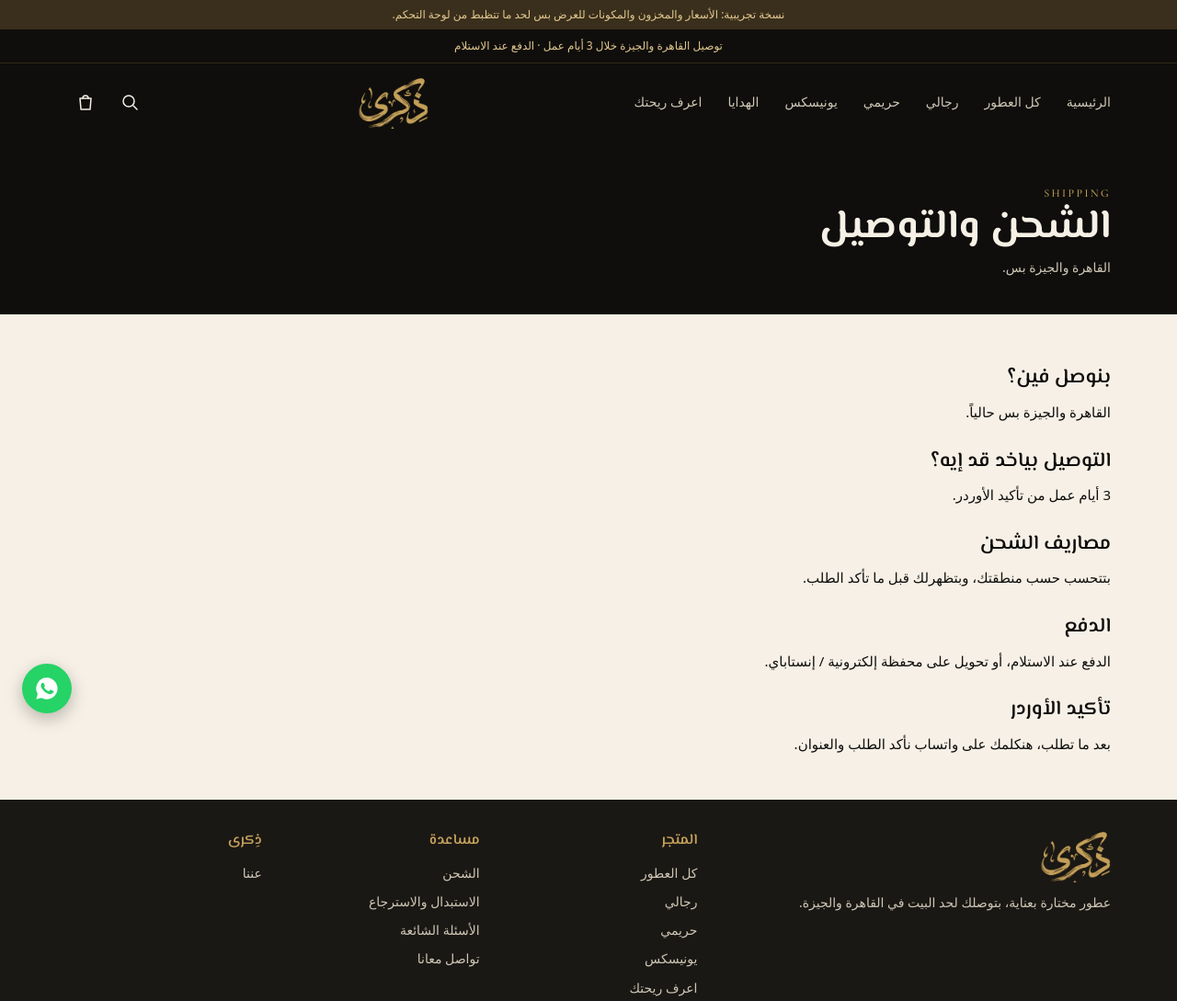
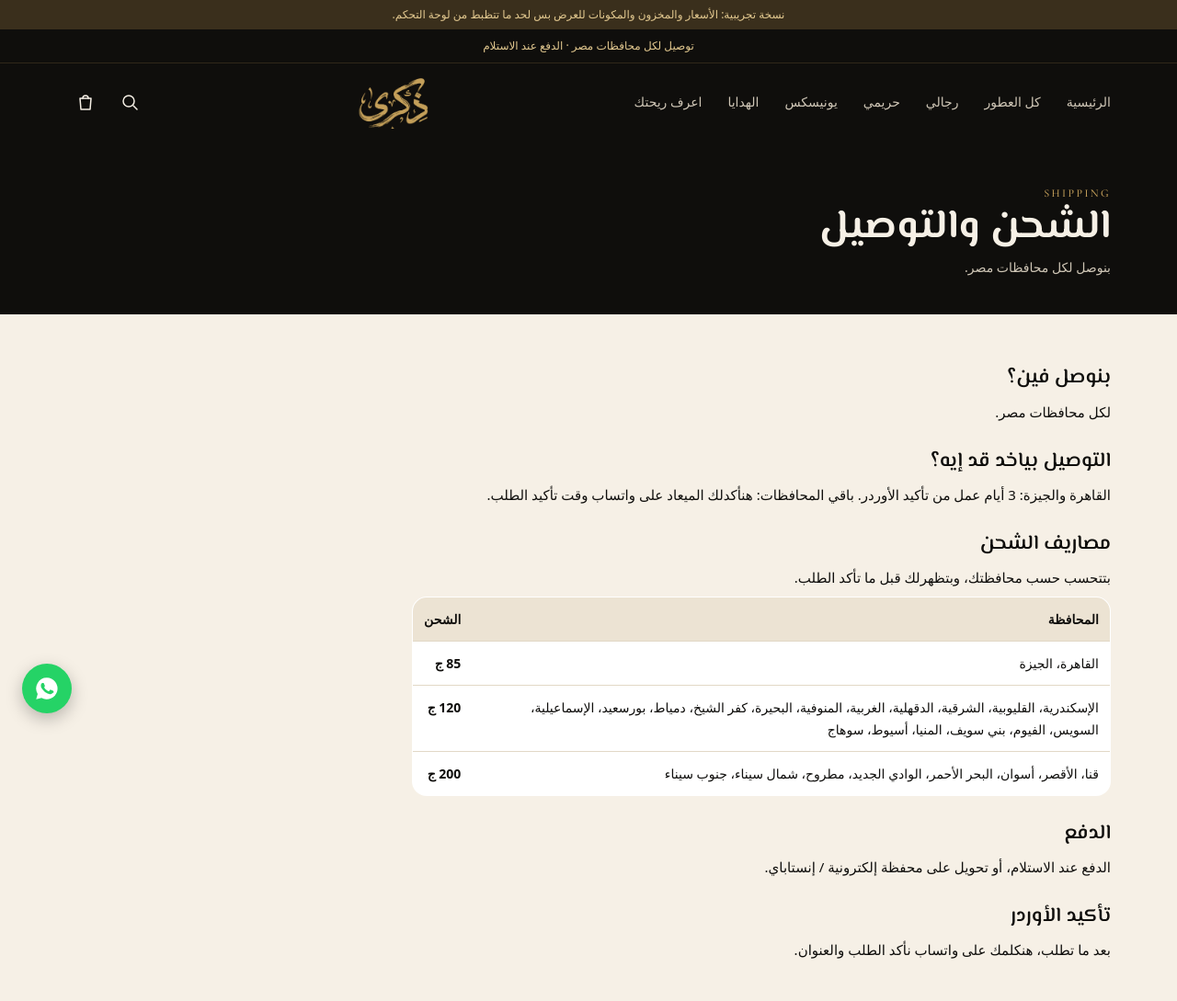
Before and after one commit to ZiadZakaria-creator/zikra, a plain HTML site: page shipping.html in a window 1280 px wide. Shown: the top 1089 px of the page at 92% size. Drawn offline with nearby package versions, Linux system fonts and the light colour scheme; a web font is replaced by a local one.

Commit message:
Nationwide delivery priced per governorate
- 27 governorates: Cairo/Giza 85, far governorates 200, others 120 (editable later in admin)
- Checkout picks the governorate (fee shown) and takes the area as free text
- Delivery time: 3 working days for Cairo/Giza, confirmed on WhatsApp elsewhere
- Shipping page fee table; all 'Cairo & Giza only' wording updated

Co-Authored-By: Claude Opus 5.5 <noreply@anthropic.com>
Claude-Session: https://claude.ai/code/session_014uRWex7aubegHMAgB8FkA4

```diff
--- a/assets/css/main.css
+++ b/assets/css/main.css
@@ -401,3 +401,7 @@ fieldset.co-box{border:1px solid var(--line);margin:0;min-width:0}
   .co-summary{position:sticky;top:100px}
   .field-row{grid-template-columns:1fr 1fr}
 }
+.ship-table{width:100%;border-collapse:collapse;background:var(--white);border:1px solid var(--line);border-radius:var(--r);overflow:hidden;font-size:14px}
+.ship-table th,.ship-table td{padding:12px;border-bottom:1px solid var(--line);text-align:right;vertical-align:top}
+.ship-table th{background:var(--cream-2);font-weight:600}
+.ship-table td:last-child{white-space:nowrap;font-weight:600}
--- a/assets/js/app.js
+++ b/assets/js/app.js
@@ -197,7 +197,7 @@
     const header = document.getElementById('site-header');
     if (header) {
       header.outerHTML = `${demo ? '<div class="demo-bar">نسخة تجريبية: الأسعار والمخزون والمكونات للعرض بس لحد ما تتظبط من لوحة التحكم.</div>' : ''}
-      <div class="announce">توصيل ${esc(settings.areas)} خلال ${esc(settings.deliveryDays)} · الدفع عند الاستلام</div>
+      <div class="announce">${esc(settings.announcement || ('توصيل ' + settings.areas + ' · الدفع عند الاستلام'))}</div>
       <header class="site-header"><div class="wrap bar">
         <button class="icon-btn menu-btn" data-open-menu aria-label="القائمة">${I.menu}</button>
         <nav class="main-nav" aria-label="الرئيسية">${NAV.map(([h, l, k]) => `<a href="${h}" class="${k === active ? 'on' : ''}">${l}</a>`).join('')}</nav>
--- a/assets/js/order.js
+++ b/assets/js/order.js
@@ -12,7 +12,7 @@ Z.boot('cart').then((cat) => {
       <div class="order-id"><bdi>${esc(o.id)}</bdi><button class="chip" data-copy-id>انسخ</button></div></div>
     <div class="co-box">
       <h2>الخطوة الجاية</h2>
-      <p>ابعتلنا نسخة الطلب على واتساب علشان نأكده بسرعة. هنرد عليك نأكد العنوان وميعاد التوصيل (${esc(s.deliveryDays)}).</p>
+      <p>ابعتلنا نسخة الطلب على واتساب علشان نأكده بسرعة. هنرد عليك نأكد العنوان وميعاد التوصيل.</p>
       ${hasWa ? `<a class="btn btn-wa btn-block" href="${Z.waLink(s, text)}" target="_blank" rel="noopener">ابعت الطلب على واتساب</a>`
         : '<p class="demo-note">رقم واتساب المتجر لسه ماتحطش، فالزرار مش شغال في النسخة التجريبية.</p>'}
       <button class="btn btn-line btn-block" data-copy-text style="margin-top:10px">انسخ تفاصيل الطلب</button>
@@ -25,7 +25,7 @@ Z.boot('cart').then((cat) => {
       <ul class="sum-items">${o.items.map((i) => `<li><span><bdi>${esc(i.name)}</bdi> <small>${i.size} مل × ${i.qty}</small></span><b>${Z.money(i.total)}</b></li>`).join('')}</ul>
       <div class="sum-row"><span>المجموع</span><span>${Z.money(o.subtotal)}</span></div>
       ${o.discount ? `<div class="sum-row good"><span>خصم ${esc(o.coupon)}</span><span>−${Z.money(o.discount)}</span></div>` : ''}
-      <div class="sum-row"><span>الشحن (${esc(o.address.zoneName)})</span><span>${Z.money(o.shipping)}</span></div>
+      <div class="sum-row"><span>الشحن (${esc(o.address.govName)})</span><span>${Z.money(o.shipping)}</span></div>
       <div class="sum-row total"><span>الإجمالي</span><b>${Z.money(o.total)}</b></div>
       <p class="policy-note">التوصيل لـ: ${esc(o.customer.name)} · <bdi dir="ltr">${esc(o.customer.phone)}</bdi><br>${esc(o.address.govName)} - ${esc(o.address.zoneName)} - ${esc(o.address.street)}</p>
     </div>
--- a/assets/js/static.js
+++ b/assets/js/static.js
@@ -9,7 +9,15 @@ Z.boot(document.body.dataset.page || '').then((cat) => {
       : '<p class="todo">[مطلوب] رقم واتساب المتجر لسه ماتحطش في الإعدادات.</p>');
     if (s.instagram) rows.push(`<a class="btn btn-line btn-block" href="${Z.esc(s.instagram)}" rel="noopener">إنستجرام</a>`);
     if (s.tiktok) rows.push(`<a class="btn btn-line btn-block" href="${Z.esc(s.tiktok)}" rel="noopener">تيك توك</a>`);
-    rows.push(`<p>أونلاين فقط، مفيش فرع. بنوصل ${Z.esc(s.areas)} خلال ${Z.esc(s.deliveryDays)}.</p>`);
+    rows.push(`<p>أونلاين فقط، مفيش فرع. بنوصل ${Z.esc(s.areas)}.</p>`);
     cards.innerHTML = rows.join('');
   }
+  // Shipping fee table, grouped by price
+  const ship = document.getElementById('ship-table');
+  if (ship) {
+    const groups = {};
+    s.governorates.forEach((g) => { (groups[g.fee] = groups[g.fee] || []).push(g.name); });
+    ship.innerHTML = '<table class="ship-table"><thead><tr><th>المحافظة</th><th>الشحن</th></tr></thead><tbody>' +
+      Object.keys(groups).map(Number).sort((a, b) => a - b).map((fee) => `<tr><td>${groups[fee].map(Z.esc).join('، ')}</td><td>${Z.money(fee)}</td></tr>`).join('') + '</tbody></table>';
+  }
 });
--- a/data/catalog.json
+++ b/data/catalog.json
@@ -6,127 +6,178 @@
     "whatsapp": "",
     "walletNumber": "01599573883",
     "deliveryDays": "3 أيام عمل",
-    "areas": "القاهرة والجيزة",
+    "areas": "كل محافظات مصر",
     "instagram": "",
     "tiktok": "",
     "governorates": [
       {
         "id": "cairo",
-        "name": "القاهرة"
+        "name": "القاهرة",
+        "fee": 85,
+        "days": "3 أيام عمل"
       },
       {
         "id": "giza",
-        "name": "الجيزة"
-      }
-    ],
-    "shippingZones": [
-      {
-        "id": "nasr-city",
-        "gov": "cairo",
-        "name": "مدينة نصر",
-        "fee": 60
+        "name": "الجيزة",
+        "fee": 85,
+        "days": "3 أيام عمل"
       },
       {
-        "id": "heliopolis",
-        "gov": "cairo",
-        "name": "مصر الجديدة",
-        "fee": 60
+        "id": "alex",
+        "name": "الإسكندرية",
+        "fee": 120,
+        "days": ""
       },
       {
-        "id": "downtown",
-        "gov": "cairo",
-        "name": "وسط البلد",
-        "fee": 55
+        "id": "qalyubia",
+        "name": "القليوبية",
+        "fee": 120,
+        "days": ""
       },
       {
-        "id": "maadi",
-        "gov": "cairo",
-        "name": "المعادي",
-        "fee": 65
+        "id": "sharqia",
+        "name": "الشرقية",
+        "fee": 120,
+        "days": ""
       },
       {
-        "id": "new-cairo",
-        "gov": "cairo",
-        "name": "التجمع الخامس",
-        "fee": 75
+        "id": "dakahlia",
+        "name": "الدقهلية",
+        "fee": 120,
+        "days": ""
       },
       {
-        "id": "shorouk",
-        "gov": "cairo",
-        "name": "الشروق",
-        "fee": 85
+        "id": "gharbia",
+        "name": "الغربية",
+        "fee": 120,
+        "days": ""
       },
       {
-        "id": "madinaty",
-        "gov": "cairo",
-        "name": "مدينتي",
-        "fee": 85
+        "id": "monufia",
+        "name": "المنوفية",
+        "fee": 120,
+        "days": ""
       },
       {
-        "id": "obour",
-        "gov": "cairo",
-        "name": "العبور",
-        "fee": 85
+        "id": "beheira",
+        "name": "البحيرة",
+        "fee": 120,
+        "days": ""
       },
       {
-        "id": "shubra",
-        "gov": "cairo",
-        "name": "شبرا",
-        "fee": 55
+        "id": "kafr-elsheikh",
+        "name": "كفر الشيخ",
+        "fee": 120,
+        "days": ""
       },
       {
-        "id": "helwan",
-        "gov": "cairo",
-        "name": "حلوان",
-        "fee": 75
+        "id": "damietta",
+        "name": "دمياط",
+        "fee": 120,
+        "days": ""
       },
       {
-        "id": "dokki",
-        "gov": "giza",
-        "name": "الدقي",
-        "fee": 55
+        "id": "port-said",
+        "name": "بورسعيد",
+        "fee": 120,
+        "days": ""
       },
       {
-        "id": "mohandessin",
-        "gov": "giza",
-        "name": "المهندسين",
-        "fee": 55
+        "id": "ismailia",
+        "name": "الإسماعيلية",
+        "fee": 120,
+        "days": ""
       },
       {
-        "id": "haram",
-        "gov": "giza",
-        "name": "الهرم",
-        "fee": 60
+        "id": "suez",
+        "name": "السويس",
+        "fee": 120,
+        "days": ""
       },
       {
-        "id": "faisal",
-        "gov": "giza",
-        "name": "فيصل",
-        "fee": 60
+        "id": "fayoum",
+        "name": "الفيوم",
+        "fee": 120,
+        "days": ""
       },
       {
-        "id": "october",
-        "gov": "giza",
-        "name": "6 أكتوبر",
-        "fee": 80
+        "id": "beni-suef",
+        "name": "بني سويف",
+        "fee": 120,
+        "days": ""
       },
       {
-        "id": "zayed",
-        "gov": "giza",
-        "name": "الشيخ زايد",
-        "fee": 80
+        "id": "minya",
+        "name": "المنيا",
+        "fee": 120,
+        "days": ""
       },
       {
-        "id": "hadayek-ahram",
-        "gov": "giza",
-        "name": "حدائق الأهرام",
-        "fee": 70
+        "id": "assiut",
+        "name": "أسيوط",
+        "fee": 120,
+        "days": ""
+      },
+      {
+        "id": "sohag",
+        "name": "سوهاج",
+        "fee": 120,
+        "days": ""
+      },
+      {
+        "id": "qena",
+        "name": "قنا",
+        "fee": 200,
+        "days": ""
+      },
+      {
+        "id": "luxor",
+        "name": "الأقصر",
+        "fee": 200,
+        "days": ""
+      },
+      {
+        "id": "aswan",
+        "name": "أسوان",
+        "fee": 200,
+        "days": ""
+      },
+      {
+        "id": "red-sea",
+        "name": "البحر الأحمر",
+        "fee": 200,
+        "days": ""
+      },
+      {
+        "id": "new-valley",
+        "name": "الوادي الجديد",
+        "fee": 200,
+        "days": ""
+      },
+      {
+        "id": "matrouh",
+        "name": "مطروح",
+        "fee": 200,
+        "days": ""
+      },
+      {
+        "id": "north-sinai",
+        "name": "شمال سيناء",
+        "fee": 200,
+        "days": ""
+      },
+      {
+        "id": "south-sinai",
+        "name": "جنوب سيناء",
+        "fee": 200,
+        "days": ""
       }
     ],
     "payment": {
       "cod": true,
       "wallet": true
-    }
+    },
+    "announcement": "توصيل لكل محافظات مصر · الدفع عند الاستلام"
   },
   "products": [
     {
--- a/shipping.html
+++ b/shipping.html
@@ -4,7 +4,7 @@
 <meta charset="utf-8">
 <meta name="viewport" content="width=device-width,initial-scale=1,viewport-fit=cover">
 <title>الشحن والتوصيل | ذِكرى</title>
-<meta name="description" content="مناطق ومواعيد ومصاريف الشحن في ذِكرى.">
+<meta name="description" content="مصاريف ومواعيد الشحن لكل محافظات مصر في ذِكرى.">
 <meta name="theme-color" content="#0f0e0c">
 <link rel="icon" type="image/png" sizes="32x32" href="assets/brand/favicon-32.png">
 <link rel="apple-touch-icon" href="assets/brand/apple-touch-icon.png">
@@ -16,11 +16,11 @@
 <body>
 <div id="site-header"></div>
 <main id="main">
-<section class="page-head"><div class="wrap"><div class="eyebrow">Shipping</div><h1>الشحن والتوصيل</h1><p>القاهرة والجيزة بس.</p></div></section>
+<section class="page-head"><div class="wrap"><div class="eyebrow">Shipping</div><h1>الشحن والتوصيل</h1><p>بنوصل لكل محافظات مصر.</p></div></section>
 <div class="wrap"><article class="prose">
-<h2>بنوصل فين؟</h2><p>القاهرة والجيزة بس حالياً.</p>
-<h2>التوصيل بياخد قد إيه؟</h2><p>3 أيام عمل من تأكيد الأوردر.</p>
-<h2>مصاريف الشحن</h2><p>بتتحسب حسب منطقتك، وبتظهرلك قبل ما تأكد الطلب.</p>
+<h2>بنوصل فين؟</h2><p>لكل محافظات مصر.</p>
+<h2>التوصيل بياخد قد إيه؟</h2><p>القاهرة والجيزة: 3 أيام عمل من تأكيد الأوردر. باقي المحافظات: هنأكدلك الميعاد على واتساب وقت تأكيد الطلب.</p>
+<h2>مصاريف الشحن</h2><p>بتتحسب حسب محافظتك، وبتظهرلك قبل ما تأكد الطلب.</p>
 <div id="ship-table"></div>
 <h2>الدفع</h2><p>الدفع عند الاستلام، أو تحويل على محفظة إلكترونية / إنستاباي.</p>
 <h2>تأكيد الأوردر</h2><p>بعد ما تطلب، هنكلمك على واتساب نأكد الطلب والعنوان.</p>
```
Also changed, not shown: about.html (+1 -1 lines), assets/js/checkout.js (+13 -15 lines), checkout.html (+1 -1 lines), faq.html (+2 -1 lines), index.html (+4 -4 lines), README.md, mockup/phase-b-mobile-shipping.png (added), 1 other file.
